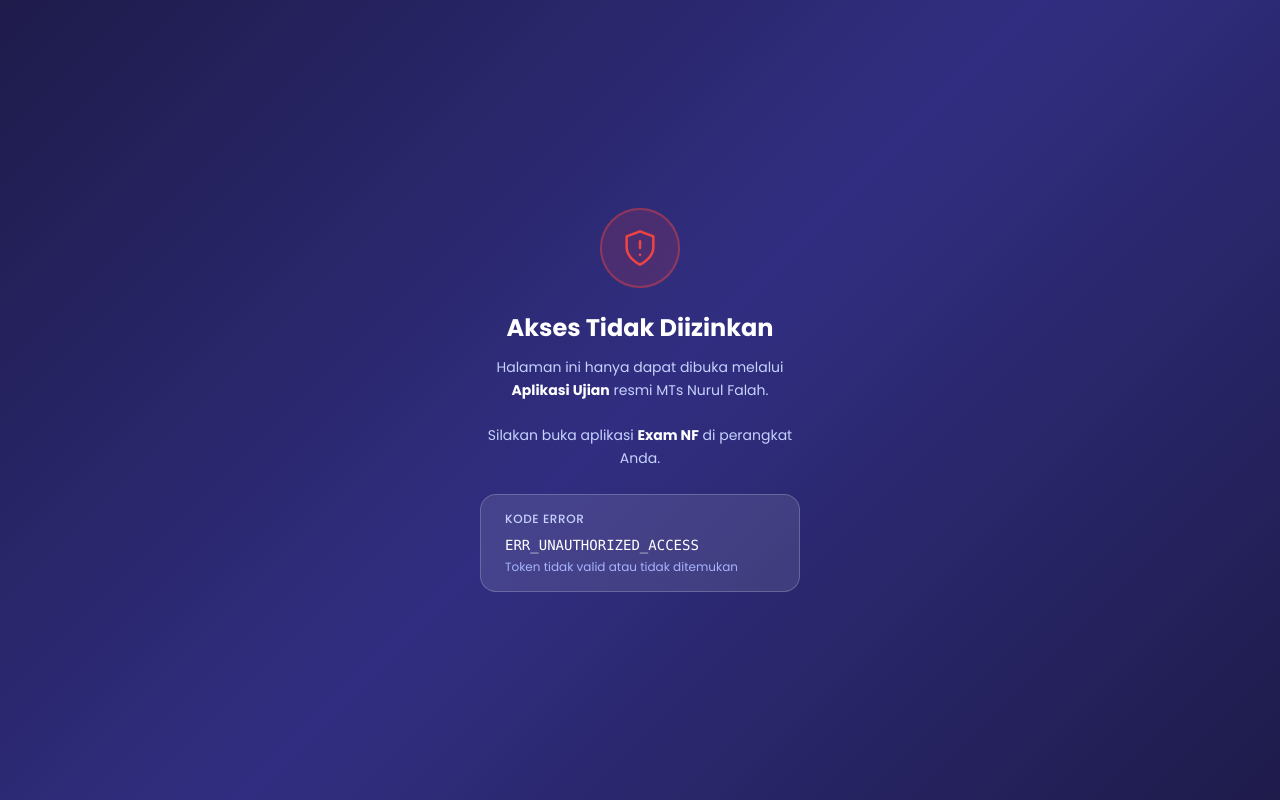
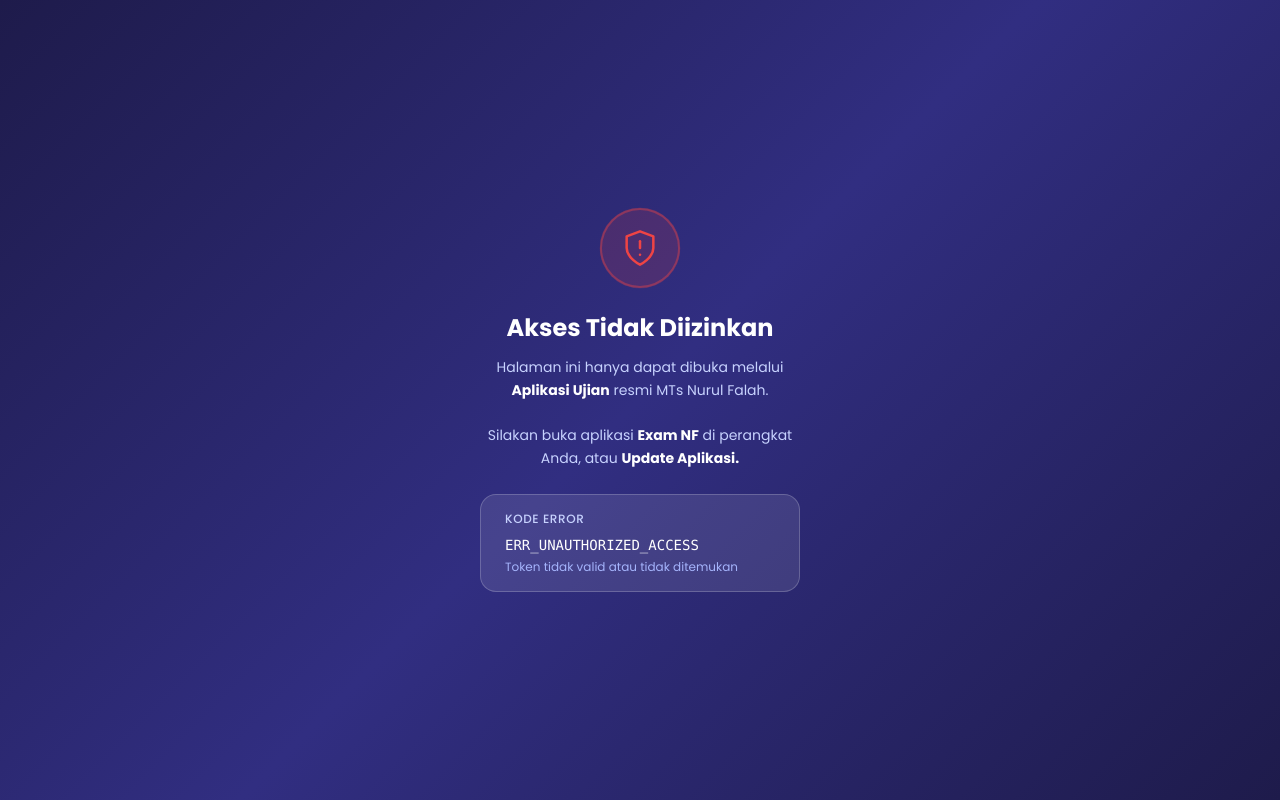
Before and after one commit to masozin/portal-cbt-mtsnf, a plain HTML site: page index.html in a window 1280 px wide. Drawn offline with nearby package versions, Linux system fonts and the light colour scheme.

```diff
--- a/index.html
+++ b/index.html
@@ -68,7 +68,7 @@
       <p class="text-indigo-200 text-sm max-w-xs leading-relaxed mb-6">
         Halaman ini hanya dapat dibuka melalui <strong class="text-white">Aplikasi Ujian</strong>
         resmi MTs Nurul Falah.<br><br>
-        Silakan buka aplikasi <strong class="text-white">Exam NF</strong> di perangkat Anda.
+        Silakan buka aplikasi <strong class="text-white">Exam NF</strong> di perangkat Anda, atau <strong class="text-white">Update Aplikasi.</strong>
       </p>
       <div class="bg-white/10 border border-white/20 rounded-2xl px-6 py-4 text-left max-w-xs w-full">
         <p class="text-indigo-200 text-xs font-medium uppercase tracking-wider mb-2">Kode Error</p>
```
